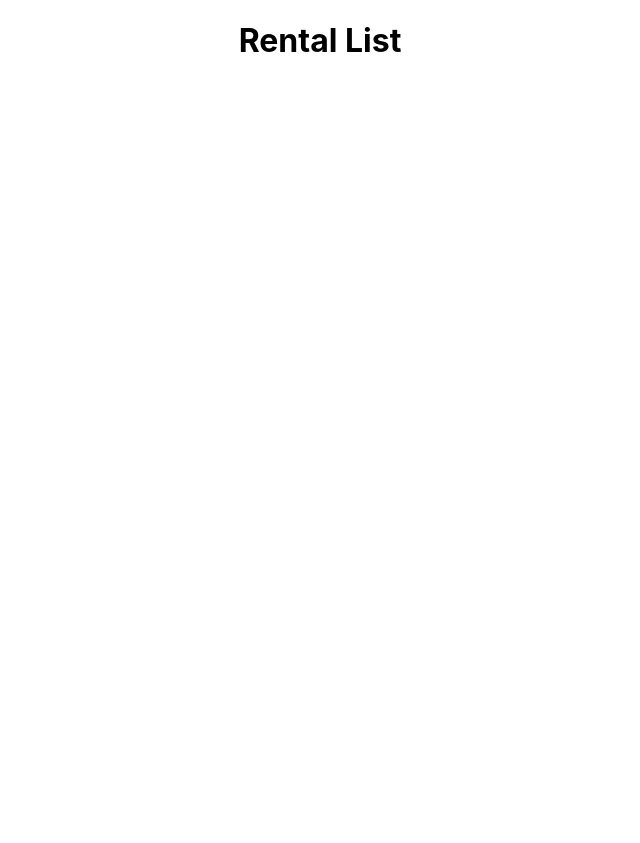
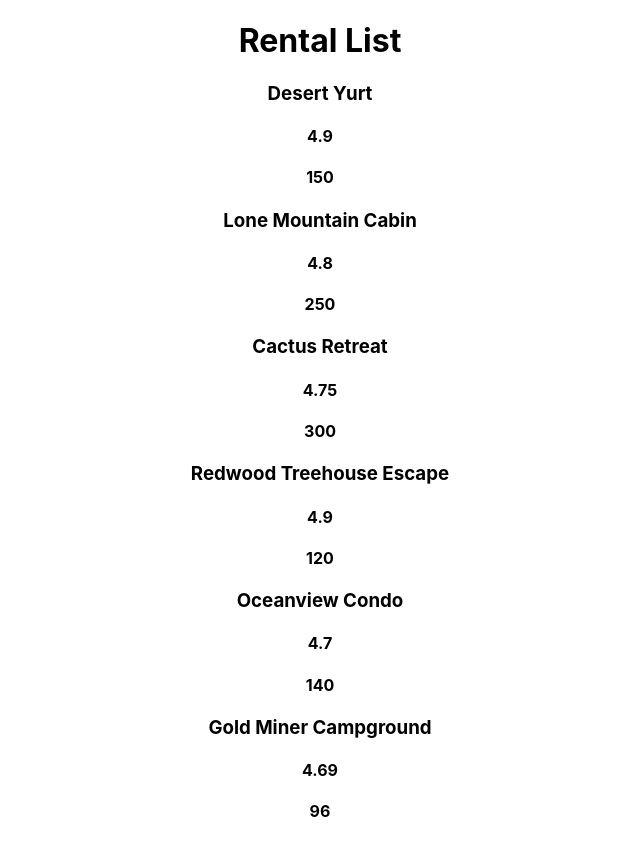
Before and after one commit to furkanesen35/React, a React (Create React App) app in the folder Rental Exercise/: page / in a window 1280 px wide. Shown: the whole page, without its empty margins (320-960 px from the left). Before the commit the page ends 800 px from the top, so only its background shows below. Built offline with nearby package versions, Linux system fonts and the light colour scheme.

Commit message:
property added

```diff
--- a/Rental Exercise/src/App.js
+++ b/Rental Exercise/src/App.js
@@ -1,5 +1,6 @@
 import './App.css';
 import Header from './components/Header';
+import List from './components/List';
 
 function App() {
  const properties = [
@@ -13,6 +14,7 @@ function App() {
  return (
   <div className="App">
    <Header/>
+   <List properties={properties}/>
   </div>
  );
 }
--- a/Rental Exercise/src/components/List.js
+++ b/Rental Exercise/src/components/List.js
@@ -1,8 +1,16 @@
 import React from 'react'
 
-const List = () => {
+const List = ({ properties }) => {
  return (
-  <div>List</div>
+  <div>
+   {properties.map((i) => {
+    return (<div>
+      <h3>{i.name}</h3>
+      <h4>{i.rating}</h4>
+      <h4>{i.price}</h4>
+     </div>)
+   })}
+  </div>
  )
 }
 
```
